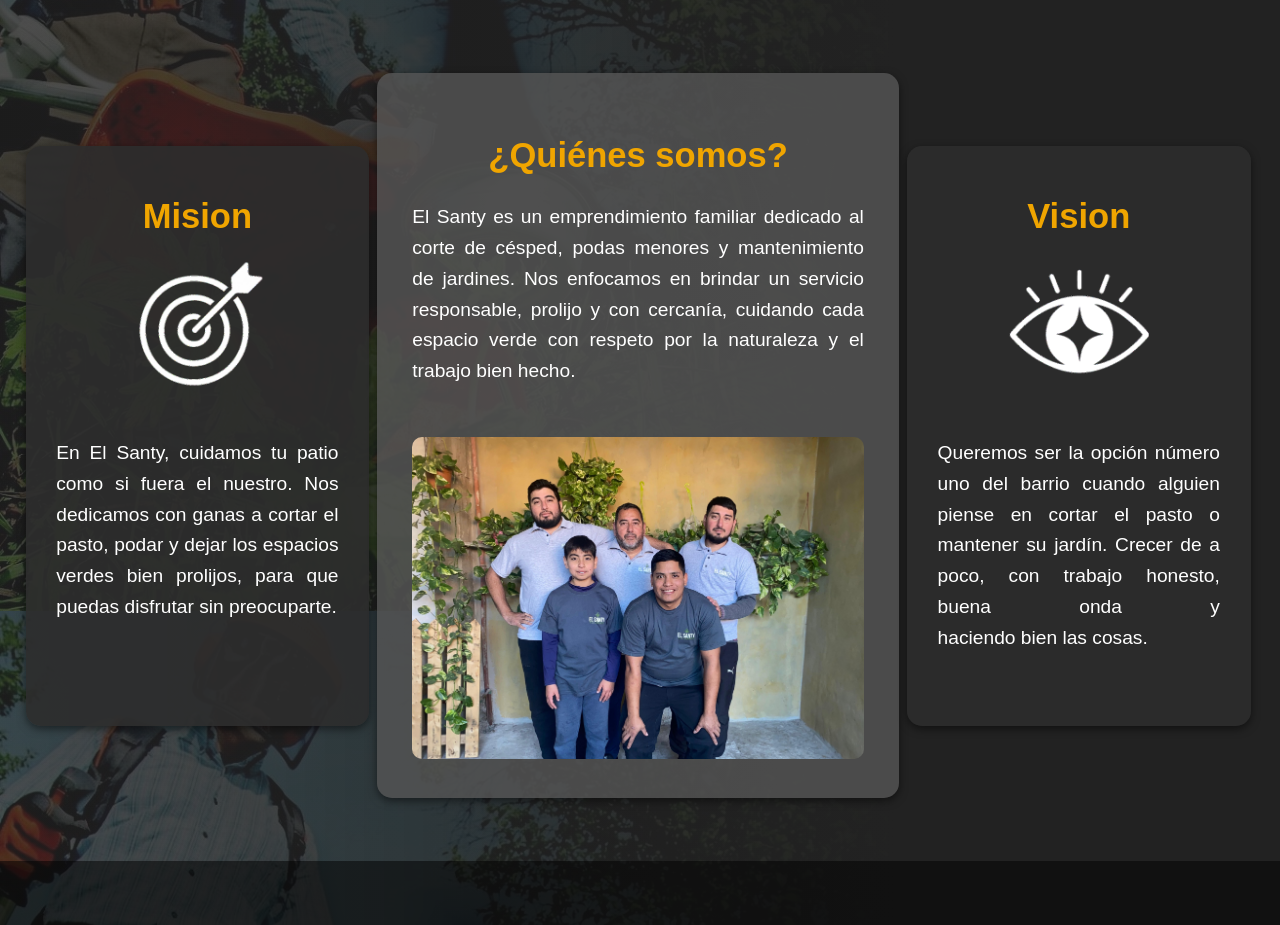
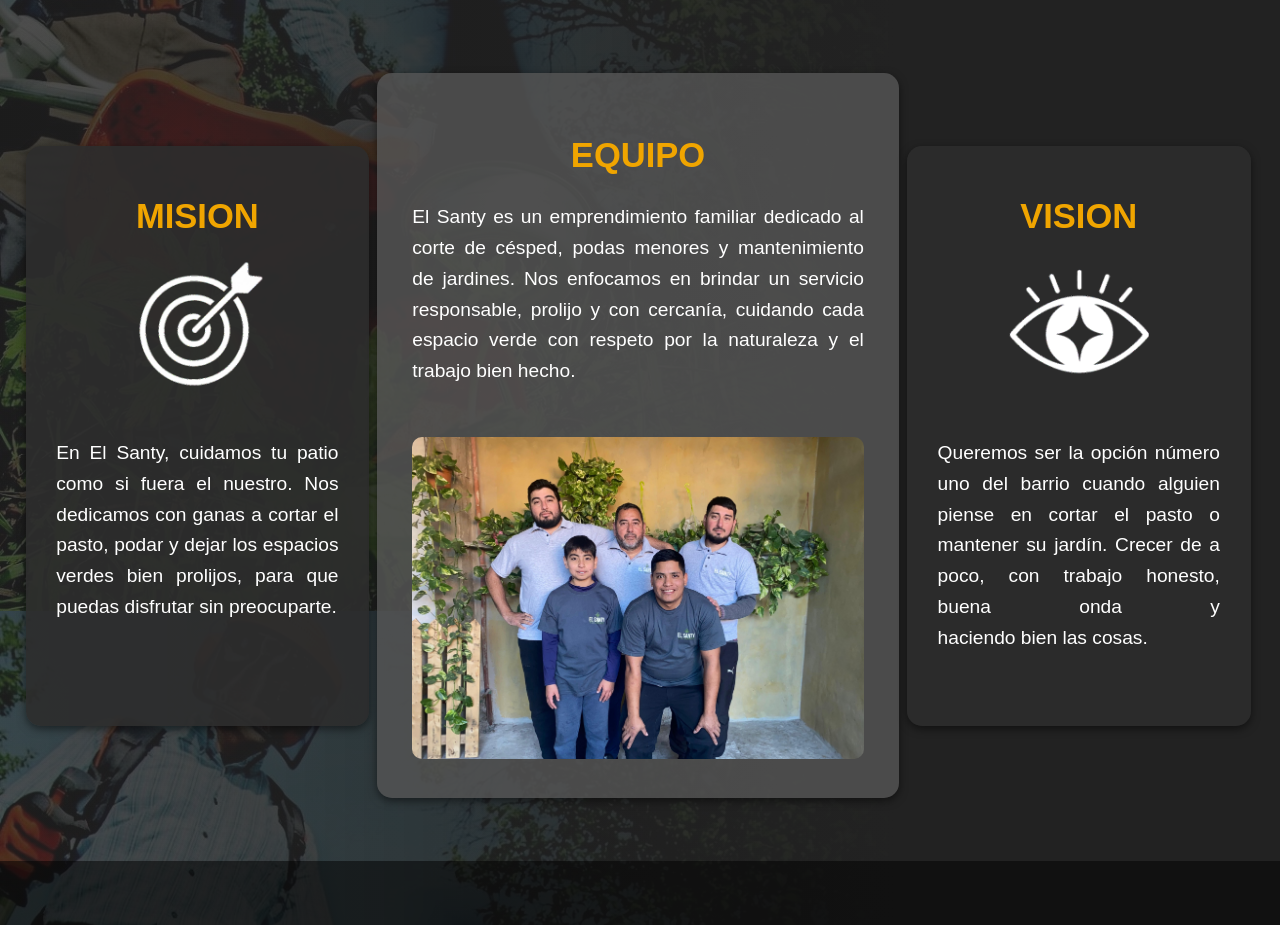
Before and after one commit to DevepMau/jardin-web, a React (Create React App) app: page / in a window 1280 px wide. Shown: the part 2320-3245 px from the top of the page. Built offline with nearby package versions, Linux system fonts and the light colour scheme.

Commit message:
Se redujo el ancho del NavBar / En About se cambio el nombre dela seccion central por mayusculas.

```diff
--- a/src/components/NavBar.css
+++ b/src/components/NavBar.css
@@ -5,7 +5,7 @@
   padding: 1rem 2rem;
   position: fixed;
   top: 0;
-  width: 100%;
+  width: 95%;
   z-index: 100;
 }
 
--- a/src/pages/About.jsx
+++ b/src/pages/About.jsx
@@ -20,7 +20,7 @@ export default function About() {
         {/* Tercera sección: seccion mision / seccion vision */}
         <section className="about-mision">
           <div className="text">
-            <h2>Mision</h2>
+            <h2>MISION</h2>
             <img src={mision} alt="Icono de mision" />
             <p>
               En El Santy, cuidamos tu patio como si fuera el nuestro. Nos dedicamos con ganas a cortar el pasto,
@@ -32,7 +32,7 @@ export default function About() {
         {/* Segunda sección: descripción + foto grupo */}
         <section className="about-description">
           <div className="text">
-            <h2>¿Quiénes somos?</h2>
+            <h2>EQUIPO</h2>
             <p>
               El Santy es un emprendimiento familiar dedicado al corte de césped, podas menores y mantenimiento de jardines.
               Nos enfocamos en brindar un servicio responsable, prolijo y con cercanía, cuidando cada espacio verde con respeto
@@ -47,7 +47,7 @@ export default function About() {
         {/* Tercera sección: seccion mision / seccion vision */}
         <section className="about-vision">
           <div className="text">
-            <h2>Vision</h2>
+            <h2>VISION</h2>
             <img src={vision} alt="Icono de vision" />
             <p>
               Queremos ser la opción número uno del barrio cuando alguien piense en cortar el pasto o mantener su jardín.
```
